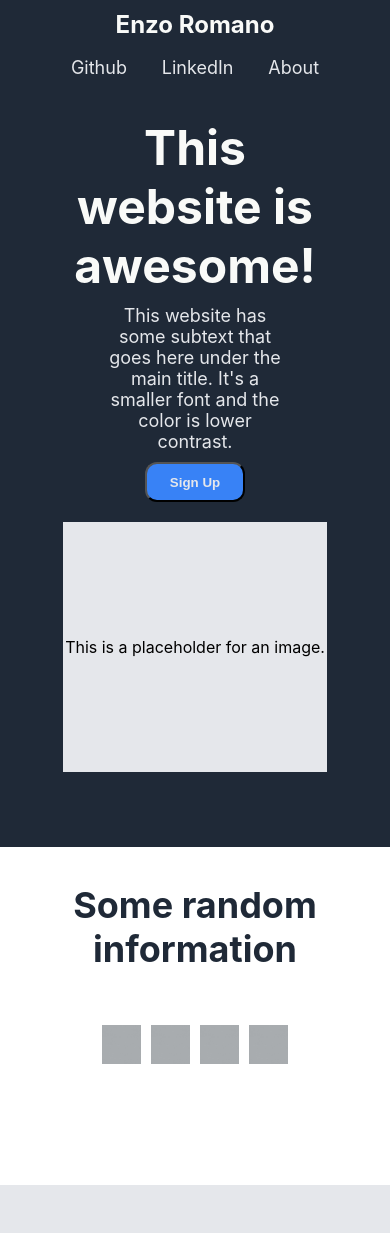
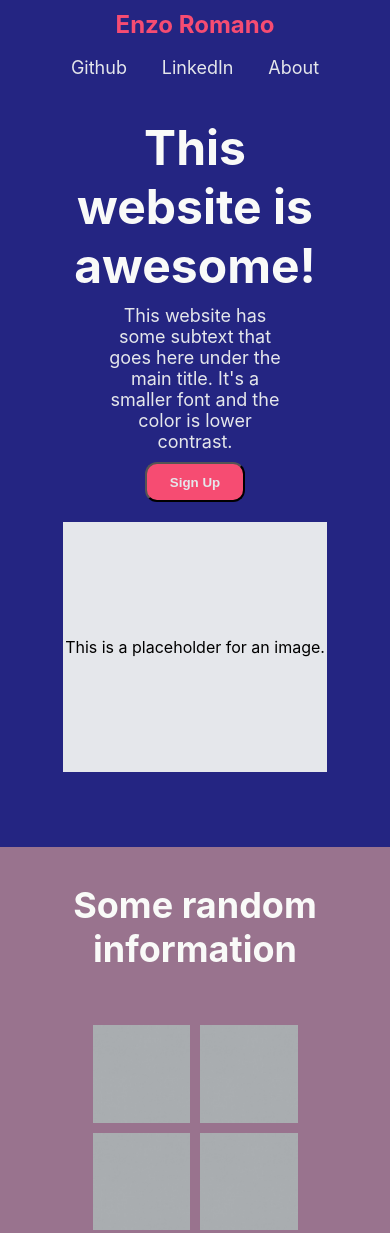
Before and after one commit to enzosromano/landingpage, a plain HTML site: page index.html in a window 390 px wide. Shown: the top 1233 px of the page. Drawn offline with Linux system fonts and the light colour scheme.

Commit message:
Design Changes Moving over to new color scheme Changed flex orientation for mobiel screens for body 3 Added flex wrapping to body 3 Changed font weights and colors site wide

```diff
--- a/style.css
+++ b/style.css
@@ -10,7 +10,8 @@ body {
     display: flex;
     justify-content: space-between;
 
-    background-color: #1F2937;
+    /*background-color: #1F2937;*/
+    background-color: #242582;
     padding: 10px 15% 100px 15%;
 }
 
@@ -23,7 +24,8 @@ body {
 .lnavbar a {
     text-decoration: none;
     font-size: 24px;
-    color: #F9FAF8;
+    /*color: #F9FAF8;*/
+    color: #F64C72;
     font-weight: bold;
 }
 
@@ -58,7 +60,8 @@ body {
 }
 
 .body1 {
-    background-color: #1F2937;
+    /*background-color: #1F2937;*/
+    background-color: #242582;
     display: flex;
     justify-content: center;
     gap: 5%;
@@ -93,7 +96,8 @@ body {
     font-weight: bolder;
     color: #E5E7EB;
 
-    background-color: #3882F6;
+    /*background-color: #3882F6;*/
+    background-color: #F64C72;
     width: 100px;
     height: 40px;
     border-radius: 12px;
@@ -133,6 +137,9 @@ body {
 /* body 2 */
 
 .body2 {
+    height: auto;
+    padding-bottom: 45px;
+    background-color: #99738E;
     display: flex;
     flex-direction: column;
     align-items: center;
@@ -141,7 +148,8 @@ body {
 .top2 {
     font-size: 36px;
     font-weight: bolder;
-    color: #1F2937;
+    /*color: #1F2937;*/
+    color: #F9FAF8;
     text-align: center;
 }
 
@@ -154,7 +162,27 @@ body {
 }
 
 .placeholderflex img {
-    max-width: 10vw;
+    max-width: 12vw;
+}
+
+@media only screen and (max-width: 850px) {
+
+    .body2 {
+        height: auto;
+        padding-bottom: 25px;
+    }
+
+    .placeholderflex {
+        display: flex;
+        flex-wrap: wrap;
+        justify-content: center;
+        align-items: center;
+    }
+
+
+    .placeholderflex img {
+        max-width: 25vw;
+    }
 }
 
 /* body 3 */
@@ -250,6 +278,7 @@ body {
     display: flex;
     justify-content: center;
 
-    background-color: #1F2937;
+    /*background-color: #1F2937;*/
+    background-color: #242582;
     color: #E5E7EB;
 }
```
